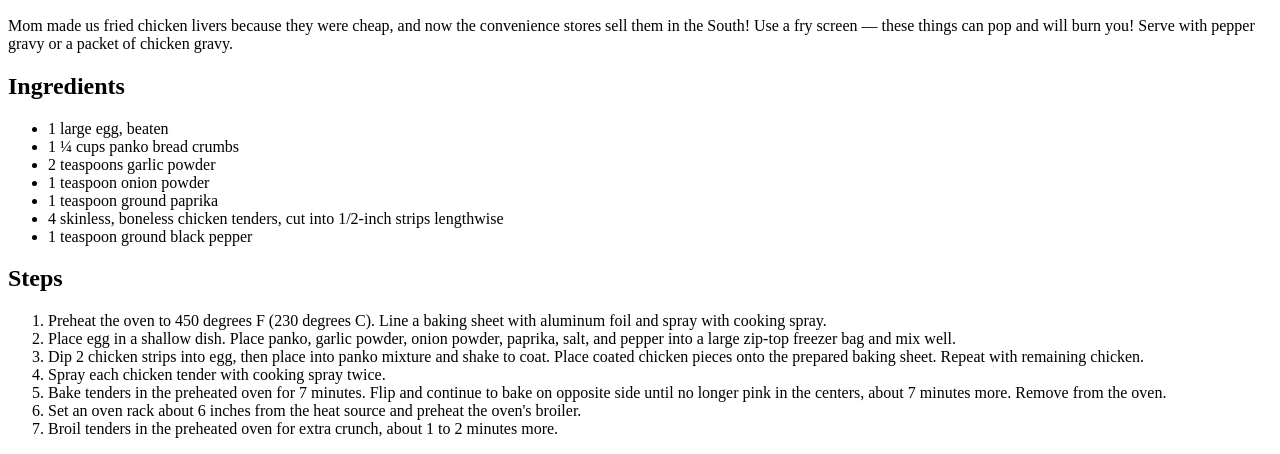
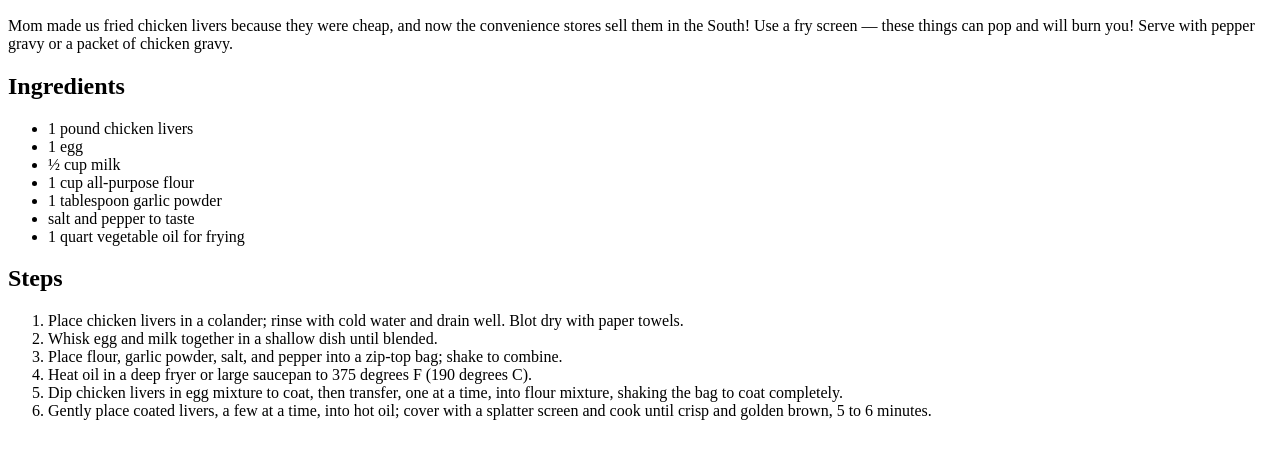
Before and after one commit to Abdullah-Nawaz-github/odin-recipes, a plain HTML site: page recipes/southern-fried-chicken-livers.html in a window 1280 px wide. Shown: the part 434-888 px from the top of the page. Drawn offline with Linux system fonts and the light colour scheme.

Commit message:
Add description and lists for chicken livers

```diff
--- a/recipes/southern-fried-chicken-livers.html
+++ b/recipes/southern-fried-chicken-livers.html
@@ -21,45 +21,36 @@
 		</p>
 		<h2>Ingredients</h2>
 		<ul>
-			<li>1 large egg, beaten</li>
-			<li>1 ¼ cups panko bread crumbs</li>
-			<li>2 teaspoons garlic powder</li>
-			<li>1 teaspoon onion powder</li>
-			<li>1 teaspoon ground paprika</li>
-			<li>
-				4 skinless, boneless chicken tenders, cut into 1/2-inch strips
-				lengthwise
-			</li>
-			<li>1 teaspoon ground black pepper</li>
+			<li>1 pound chicken livers</li>
+			<li>1 egg</li>
+			<li>½ cup milk</li>
+			<li>1 cup all-purpose flour</li>
+			<li>1 tablespoon garlic powder</li>
+			<li>salt and pepper to taste</li>
+			<li>1 quart vegetable oil for frying</li>
 		</ul>
 		<h2>Steps</h2>
 		<ol>
 			<li>
-				Preheat the oven to 450 degrees F (230 degrees C). Line a baking sheet
-				with aluminum foil and spray with cooking spray.
+				Place chicken livers in a colander; rinse with cold water and drain
+				well. Blot dry with paper towels.
+			</li>
+			<li>Whisk egg and milk together in a shallow dish until blended.</li>
+			<li>
+				Place flour, garlic powder, salt, and pepper into a zip-top bag; shake
+				to combine.
 			</li>
 			<li>
-				Place egg in a shallow dish. Place panko, garlic powder, onion powder,
-				paprika, salt, and pepper into a large zip-top freezer bag and mix well.
+				Heat oil in a deep fryer or large saucepan to 375 degrees F (190 degrees
+				C).
 			</li>
 			<li>
-				Dip 2 chicken strips into egg, then place into panko mixture and shake
-				to coat. Place coated chicken pieces onto the prepared baking sheet.
-				Repeat with remaining chicken.
-			</li>
-			<li>Spray each chicken tender with cooking spray twice.</li>
-			<li>
-				Bake tenders in the preheated oven for 7 minutes. Flip and continue to
-				bake on opposite side until no longer pink in the centers, about 7
-				minutes more. Remove from the oven.
+				Dip chicken livers in egg mixture to coat, then transfer, one at a time,
+				into flour mixture, shaking the bag to coat completely.
 			</li>
 			<li>
-				Set an oven rack about 6 inches from the heat source and preheat the
-				oven's broiler.
-			</li>
-			<li>
-				Broil tenders in the preheated oven for extra crunch, about 1 to 2
-				minutes more.
+				Gently place coated livers, a few at a time, into hot oil; cover with a
+				splatter screen and cook until crisp and golden brown, 5 to 6 minutes.
 			</li>
 		</ol>
 	</body>
```
